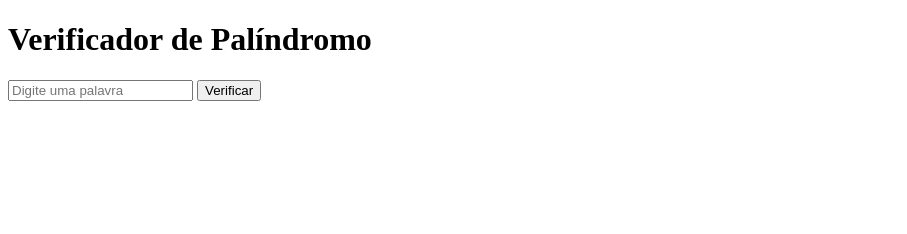
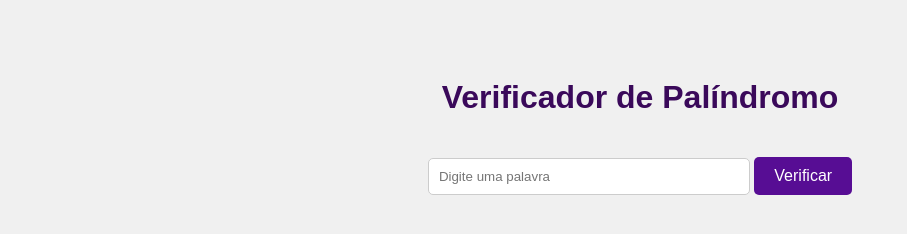
Before and after one commit to LMoonsea/palindromo, a plain HTML site: page index.html in a window 1280 px wide. Shown: the whole page, without its empty margins (0-907 px from the left). Drawn offline with Linux system fonts and the light colour scheme.

Commit message:
estilização

```diff
--- a/index.html
+++ b/index.html
@@ -5,6 +5,46 @@
     <meta charset="UTF-8">
     <meta name="viewport" content="width=device-width, initial-scale=1.0">
     <title>Verificador de Palíndromo</title>
+    <style>
+        body {
+            font-family: Arial, sans-serif;
+            background-color: #f0f0f0;
+            color: #333;
+            text-align: center;
+            padding: 50px;
+        }
+
+        h1 {
+            color: #3a095a;
+        }
+
+        input[type="text"] {
+            width: 300px;
+            padding: 10px;
+            margin: 20px 0;
+            border: 1px solid #ccc;
+            border-radius: 5px;
+        }
+
+        button {
+            background-color: #570d94;
+            color: white;
+            padding: 10px 20px;
+            border: none;
+            border-radius: 5px;
+            cursor: pointer;
+            font-size: 16px;
+        }
+
+        button:hover {
+            background-color: #da710f;
+        }
+
+        p {
+            font-size: 18px;
+            margin-top: 20px;
+        }
+    </style>
 </head>
 
 <body>
```
